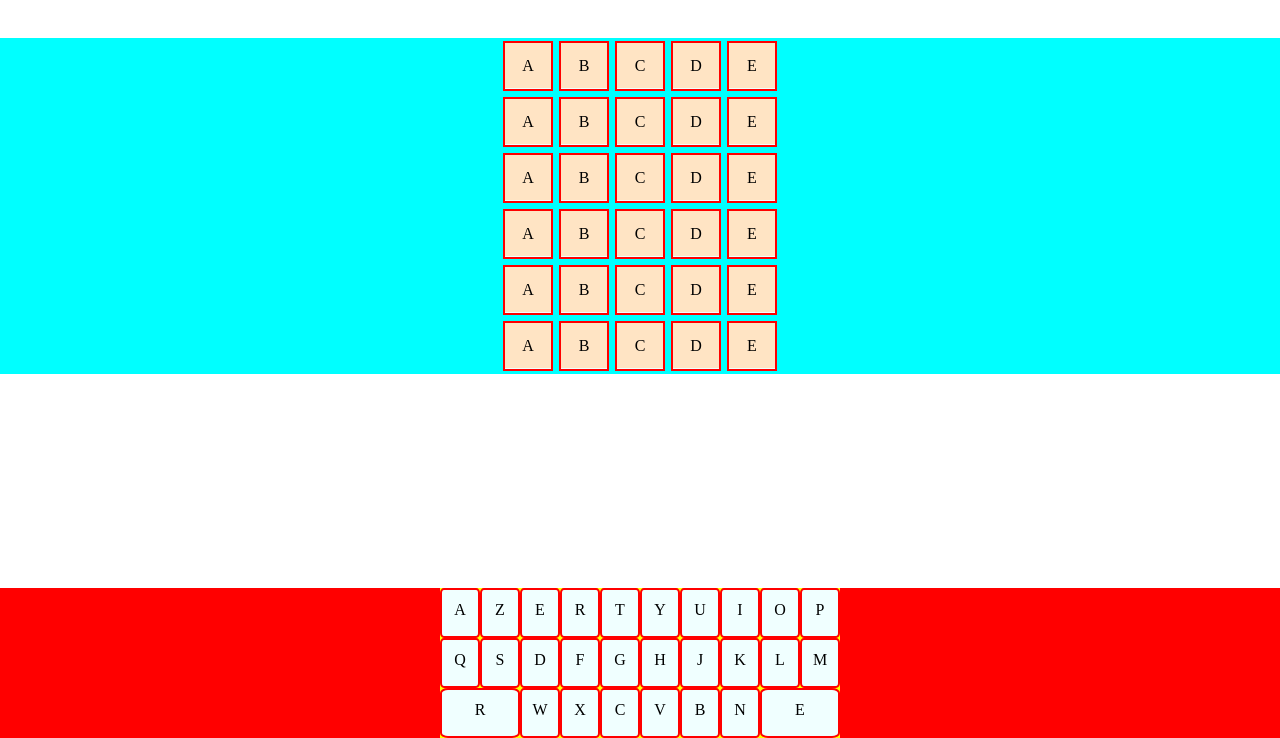
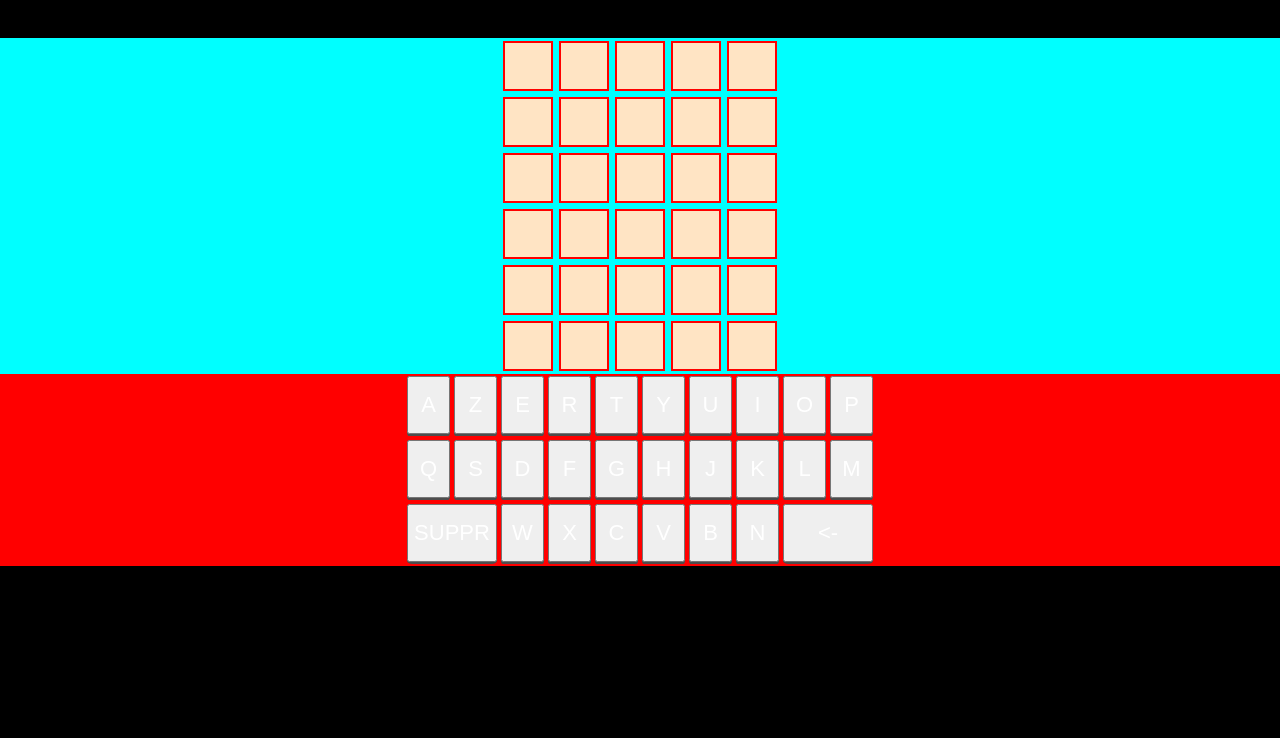
Before and after one commit to DevIA05/copieDeWordleFr, a plain HTML site: page index.html in a window 1280 px wide. Shown: the part 62-800 px from the top of the page. Drawn offline with Linux system fonts and the light colour scheme.

Commit message:
save_12-02-2022

```diff
--- a/index.html
+++ b/index.html
@@ -12,84 +12,91 @@
     <div id="header">
         <h1>Le mot</h1>
     </div>
+<!--
+<table class="main_div">
 
+    <tr valign="top"> -->
     <div id="container_ligne">
         <div class="ligne" name="1">
-            <div class="lettre" name="1"> <p>a</p> </div>
-            <div class="lettre" name="2"> <p>b</p> </div>
-            <div class="lettre" name="3"> <p>c</p> </div>
-            <div class="lettre" name="4"> <p>d</p> </div>
-            <div class="lettre" name="5"> <p>e</p> </div>
+            <div class="lettre" name="1"> <input type="text" name="1" required minlength="1" maxlength="1" size="18" disabled/> </div>
+            <div class="lettre" name="2"> <input type="text" name="2" required minlength="1" maxlength="1" size="18" disabled/> </div>
+            <div class="lettre" name="3"> <input type="text" name="3" required minlength="1" maxlength="1" size="18" disabled/> </div>
+            <div class="lettre" name="4"> <input type="text" name="4" required minlength="1" maxlength="1" size="18" disabled/> </div>
+            <div class="lettre" name="5"> <input type="text" name="5" required minlength="1" maxlength="1" size="18" disabled/> </div>
         </div>
         <div class="ligne" name="2">
-            <div class="lettre" name="1"> <p>a</p> </div>
-            <div class="lettre" name="2"> <p>b</p> </div>
-            <div class="lettre" name="3"> <p>c</p> </div>
-            <div class="lettre" name="4"> <p>d</p> </div>
-            <div class="lettre" name="5"> <p>e</p> </div>
+            <div class="lettre" name="1"> <input type="text" name="1" required minlength="1" maxlength="1" size="18" disabled/> </div>
+            <div class="lettre" name="2"> <input type="text" name="2" required minlength="1" maxlength="1" size="18" disabled/> </div>
+            <div class="lettre" name="3"> <input type="text" name="3" required minlength="1" maxlength="1" size="18" disabled/> </div>
+            <div class="lettre" name="4"> <input type="text" name="4" required minlength="1" maxlength="1" size="18" disabled/> </div>
+            <div class="lettre" name="5"> <input type="text" name="5" required minlength="1" maxlength="1" size="18" disabled/> </div>
         </div>
         <div class="ligne" name="3">
-            <div class="lettre" name="1"> <p>a</p> </div>
-            <div class="lettre" name="2"> <p>b</p> </div>
-            <div class="lettre" name="3"> <p>c</p> </div>
-            <div class="lettre" name="4"> <p>d</p> </div>
-            <div class="lettre" name="5"> <p>e</p> </div>
+            <div class="lettre" name="1"> <input type="text" name="1" required minlength="1" maxlength="1" size="18" disabled/> </div>
+            <div class="lettre" name="2"> <input type="text" name="2" required minlength="1" maxlength="1" size="18" disabled/> </div>
+            <div class="lettre" name="3"> <input type="text" name="3" required minlength="1" maxlength="1" size="18" disabled/> </div>
+            <div class="lettre" name="4"> <input type="text" name="4" required minlength="1" maxlength="1" size="18" disabled/> </div>
+            <div class="lettre" name="5"> <input type="text" name="5" required minlength="1" maxlength="1" size="18" disabled/> </div>
         </div>
         <div class="ligne" name="4">
-            <div class="lettre" name="1"> <p>a</p> </div>
-            <div class="lettre" name="2"> <p>b</p> </div>
-            <div class="lettre" name="3"> <p>c</p> </div>
-            <div class="lettre" name="4"> <p>d</p> </div>
-            <div class="lettre" name="5"> <p>e</p> </div>
+            <div class="lettre" name="1"> <input type="text" name="1" required minlength="1" maxlength="1" size="18" disabled/> </div>
+            <div class="lettre" name="2"> <input type="text" name="2" required minlength="1" maxlength="1" size="18" disabled/> </div>
+            <div class="lettre" name="3"> <input type="text" name="3" required minlength="1" maxlength="1" size="18" disabled/> </div>
+            <div class="lettre" name="4"> <input type="text" name="4" required minlength="1" maxlength="1" size="18" disabled/> </div>
+            <div class="lettre" name="5"> <input type="text" name="5" required minlength="1" maxlength="1" size="18" disabled/> </div>
         </div>
         <div class="ligne" name="5">
-            <div class="lettre" name="1"> <p>a</p> </div>
-            <div class="lettre" name="2"> <p>b</p> </div>
-            <div class="lettre" name="3"> <p>c</p> </div>
-            <div class="lettre" name="4"> <p>d</p> </div>
-            <div class="lettre" name="5"> <p>e</p> </div>
+            <div class="lettre" name="1"> <input type="text" name="1" required minlength="1" maxlength="1" size="18" disabled/> </div>
+            <div class="lettre" name="2"> <input type="text" name="2" required minlength="1" maxlength="1" size="18" disabled/> </div>
+            <div class="lettre" name="3"> <input type="text" name="3" required minlength="1" maxlength="1" size="18" disabled/> </div>
+            <div class="lettre" name="4"> <input type="text" name="4" required minlength="1" maxlength="1" size="18" disabled/> </div>
+            <div class="lettre" name="5"> <input type="text" name="5" required minlength="1" maxlength="1" size="18" disabled/> </div>
         </div>
         <div class="ligne" name="6">
-            <div class="lettre" name="1"> <p>a</p> </div>
-            <div class="lettre" name="2"> <p>b</p> </div>
-            <div class="lettre" name="3"> <p>c</p> </div>
-            <div class="lettre" name="4"> <p>d</p> </div>
-            <div class="lettre" name="5"> <p>e</p> </div>
+            <div class="lettre" name="1"> <input type="text" name="1" required minlength="1" maxlength="1" size="18" disabled/> </div>
+            <div class="lettre" name="2"> <input type="text" name="2" required minlength="1" maxlength="1" size="18" disabled/> </div>
+            <div class="lettre" name="3"> <input type="text" name="3" required minlength="1" maxlength="1" size="18" disabled/> </div>
+            <div class="lettre" name="4"> <input type="text" name="4" required minlength="1" maxlength="1" size="18" disabled/> </div>
+            <div class="lettre" name="5"> <input type="text" name="5" required minlength="1" maxlength="1" size="18" disabled/> </div>
         </div>
     </div>
-
+    <!-- </tr> -->
+    <!-- <tr valign="bottom"> -->
     <div id="container_keyboard">
         <div class="keyboard">
-            <div class="touch"> <p>a</p> </div>
-            <div class="touch"> <p>z</p> </div>
-            <div class="touch"> <p>e</p> </div>
-            <div class="touch"> <p>r</p> </div>
-            <div class="touch"> <p>t</p> </div>
-            <div class="touch"> <p>y</p> </div>
-            <div class="touch"> <p>u</p> </div>
-            <div class="touch"> <p>i</p> </div>
-            <div class="touch"> <p>o</p> </div>
-            <div class="touch"> <p>p</p> </div>
-            <div class="touch"> <p>q</p> </div>
-            <div class="touch"> <p>s</p> </div>
-            <div class="touch"> <p>d</p> </div>
-            <div class="touch"> <p>f</p> </div>
-            <div class="touch"> <p>g</p> </div>
-            <div class="touch"> <p>h</p> </div>
-            <div class="touch"> <p>j</p> </div>
-            <div class="touch"> <p>k</p> </div>
-            <div class="touch"> <p>l</p> </div>
-            <div class="touch"> <p>m</p> </div>
-            <div class="touch _2c"> <p>R</p> </div>
-            <div class="touch"> <p>w</p> </div>
-            <div class="touch"> <p>x</p> </div>
-            <div class="touch"> <p>c</p> </div>
-            <div class="touch"> <p>v</p> </div>
-            <div class="touch"> <p>b</p> </div>
-            <div class="touch"> <p>n</p> </div>
-            <div class="touch _2c"> <p>E</p> </div>
+            <div class="touch"> <button type="button">a</button> </div>
+            <div class="touch"> <button type="button">z</button> </div>
+            <div class="touch"> <button type="button">e</button> </div>
+            <div class="touch"> <button type="button">r</button> </div>
+            <div class="touch"> <button type="button">t</button> </div>
+            <div class="touch"> <button type="button">y</button> </div>
+            <div class="touch"> <button type="button">u</button> </div>
+            <div class="touch"> <button type="button">i</button> </div>
+            <div class="touch"> <button type="button">o</button> </div>
+            <div class="touch"> <button type="button">p</button> </div>
+            <div class="touch"> <button type="button">q</button> </div>
+            <div class="touch"> <button type="button">s</button> </div>
+            <div class="touch"> <button type="button">d</button> </div>
+            <div class="touch"> <button type="button">f</button> </div>
+            <div class="touch"> <button type="button">g</button> </div>
+            <div class="touch"> <button type="button">h</button> </div>
+            <div class="touch"> <button type="button">j</button> </div>
+            <div class="touch"> <button type="button">k</button> </div>
+            <div class="touch"> <button type="button">l</button> </div>
+            <div class="touch"> <button type="button">m</button> </div>
+            <div class="touch _2c"> <button type="button">Suppr</button> </div>
+            <div class="touch"> <button type="button">w</button> </div>
+            <div class="touch"> <button type="button">x</button> </div>
+            <div class="touch"> <button type="button">c</button> </div>
+            <div class="touch"> <button type="button">v</button> </div>
+            <div class="touch"> <button type="button">b</button> </div>
+            <div class="touch"> <button type="button">n</button> </div>
+            <div class="touch _2c"> <button type="button"><-</button> </div>
         </div>
     </div>
+    <!-- </tr>
+
+</table> -->
 
 </body>
 </html>
--- a/style.css
+++ b/style.css
@@ -5,6 +5,8 @@
   box-sizing: border-box; /* Définit la façon dont la hauteur et la largeur totale d'un élément est calculée: indique au navigateur de */
   /*   prendre en compte la bordure et le remplissage dans la valeur définie pour la largeur et la hauteur.  */
 }
+
+body{ background-color: black; }
 
 #header {
     text-align: center;
@@ -28,8 +30,6 @@
     flex-wrap: wrap;                       /* Indique si les éléments flexibles sont contraints à être disposés sur une seule ligne ou s'ils peuvent être affichés sur */
     background-color: aqua;
     position: relative;
-    line-height:45px;  /* *********************************************************************** */
-
 }
 
 #container_ligne .ligne .lettre{
@@ -38,39 +38,129 @@
     background-color:azure;
     border: 2px solid red;
     margin: 3px;
+    display: flex;
+    justify-content: center;
+    align-items: center;
+    position: relative;
 }
 
-#container_ligne .ligne .lettre p{
+#container_ligne .ligne .lettre input{
     background-color: bisque;
+    height: 100%;
+    width: 100%;
+    border: none;
+    caret-color: transparent;
+    text-align: center;
 }
 
+
 #container_keyboard {
-    position: fixed;
     background-color: red;
-    width: 100%;
     display: flex;
-    bottom: 0;
    }
 
 #container_keyboard .keyboard {
     text-align: center;
     justify-content: center;
     flex-wrap: wrap;
-  background-color: yellow;
     margin: 0 auto 0 auto;
-  width: 400px;
+    width: 470px;
     display: flex;
+    position: relative;
 }
 
 #container_keyboard .keyboard .touch{
-  height: 50px;
-  width: 40px;
-  background-color: azure;
-  border: 2px solid red;
-  line-height: 40px;
-  border-radius: 10%;
+    margin: 2px;
+    height: 60px;
+    width: 43px;
+    display: flex;
+    justify-content: center;
+    align-items: center;
+    /* line-height: 50px; */
+    /* BACKGROUND  */
+    background: #636363;
+    background-color: rgb(99, 99, 99);
+    background-position-x: 0%;
+    background-position-y: 0%;
+    background-repeat: repeat;
+    background-attachment: scroll;
+    background-image: none;
+    background-size: auto;
+    background-origin: padding-box;
+    background-clip: border-box;
+    font-weight: 700;
+    /* BORDER */
+    border: none;
+    border-radius: 6%;
+    border-top-color: currentcolor;
+    border-top-style: none;
+    border-top-width: medium;
+    border-right-color: currentcolor;
+    border-right-style: none;
+    border-right-width: medium;
+    border-left-color: currentcolor;
+    border-left-style: none;
+    border-left-width: medium;
+    border-image-outset: 0;
+    border-image-repeat: stretch;
+    border-image-slice: 100%;
+    border-image-source: none;
+    border-image-width: 1;
+    border-bottom: 2px solid #4d4d4d;
+    border-bottom-color: rgb(77, 77, 77);
+    border-bottom-style: solid;
+    border-bottom-width: 2px;
+    user-select: none;
+    transition: transform .2s;
+    transition-property: transform;
+    transition-duration: 0.2s;
+    transition-timing-function: ease;
+    transition-delay: 0s;
 }
 
-#container_keyboard .keyboard ._2c{ width: 80px; }
+#container_keyboard .keyboard .touch:hover{
+    background: #5a5a5a;
+    background-color: rgb(90, 90, 90);
+    background-position-x: 0%;
+    background-position-y: 0%;
+    background-repeat: repeat;
+    background-attachment: scroll;
+    background-image: none;
+    background-size: auto;
+    background-origin: padding-box;
+    background-clip: border-box;
+    cursor: pointer;
+}
 
-body p{ text-transform: uppercase; }
+#container_keyboard .keyboard ._2c{
+    width: 90px;
+}
+
+body input, button{
+    text-transform: uppercase;
+}
+
+body #container_keyboard .touch button{
+    color: #fff;
+    font-size: 22px;
+    width: 100%;
+    height: 100%;
+}
+
+@media (max-height: 600px){
+    #container_keyboard .keyboard .touch{
+        height: 48px;
+    }
+    #container_keyboard input{
+        font-size: 14px;
+    }
+}
+
+@media (max-height: 700px){
+    #container_keyboard .keyboard .touch{
+        height: 50px;
+    }
+    #container_keyboard inputp{
+        font-size: 18px;
+    }
+}
```
Lines whose indentation alone changed are shown as unchanged.
